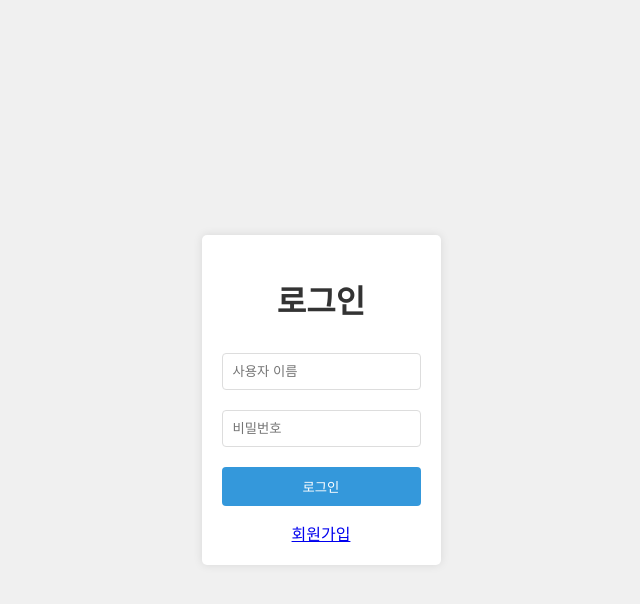
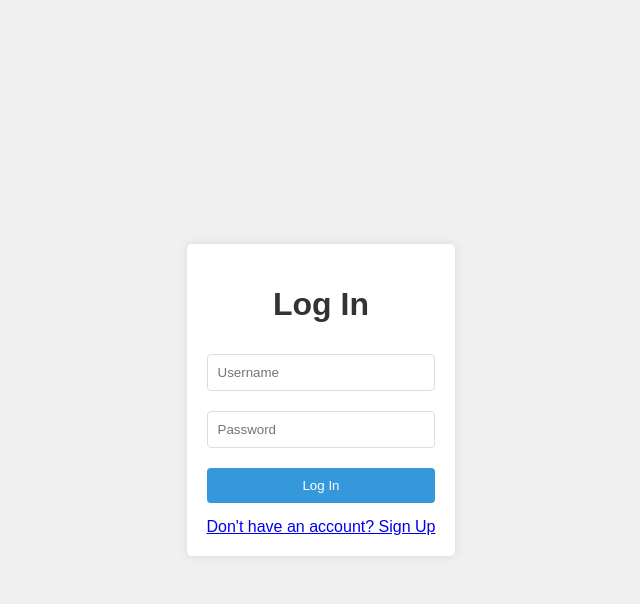
Before and after one commit to Dr-Min/aitrans4eng, a Flask app: page /login in a window 1280 px wide. Shown: the top 604 px of the page, without its empty margins (319-959 px from the left). Run offline with Flask 3, Linux system fonts and the light colour scheme.

Commit message:
Update login.html

```diff
--- a/templates/login.html
+++ b/templates/login.html
@@ -1,9 +1,9 @@
 <!DOCTYPE html>
-<html lang="ko">
+<html lang="en">
   <head>
-    <meta charset="UTF-8">
-    <meta name="viewport" content="width=device-width, initial-scale=1.0">
-    <title>로그인</title>
+    <meta charset="UTF-8" />
+    <meta name="viewport" content="width=device-width, initial-scale=1.0" />
+    <title>Log In</title>
     <style>
       body {
         font-family: Arial, sans-serif;
@@ -18,7 +18,7 @@
         background-color: white;
         padding: 20px;
         border-radius: 5px;
-            box-shadow: 0 0 10px rgba(0,0,0,0.1);
+        box-shadow: 0 0 10px rgba(0, 0, 0, 0.1);
       }
       h1 {
         text-align: center;
@@ -54,14 +54,19 @@
   </head>
   <body>
     <div class="login-container">
-        <h1>로그인</h1>
+      <h1>Log In</h1>
       <form action="/login" method="post">
-            <input type="text" name="username" placeholder="사용자 이름" required>
-            <input type="password" name="password" placeholder="비밀번호" required>
-            <button type="submit">로그인</button>
+        <input type="text" name="username" placeholder="Username" required />
+        <input
+          type="password"
+          name="password"
+          placeholder="Password"
+          required
+        />
+        <button type="submit">Log In</button>
       </form>
       <div class="register-link">
-            <a href="/register">회원가입</a>
+        <a href="/register">Don't have an account? Sign Up</a>
       </div>
     </div>
   </body>
```
Lines whose indentation alone changed are shown as unchanged.
